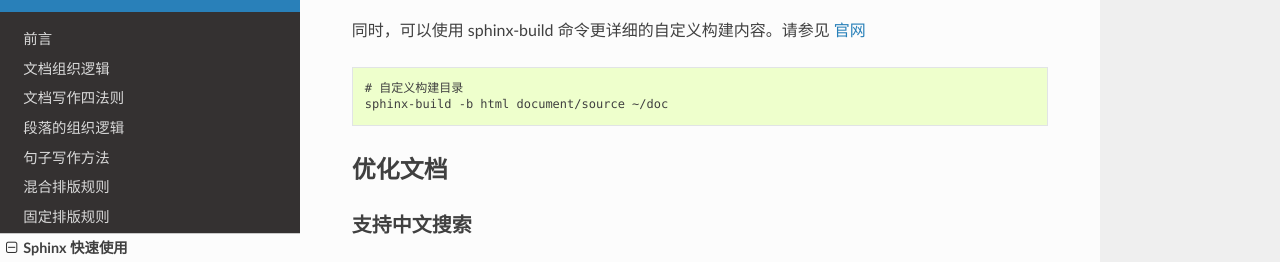
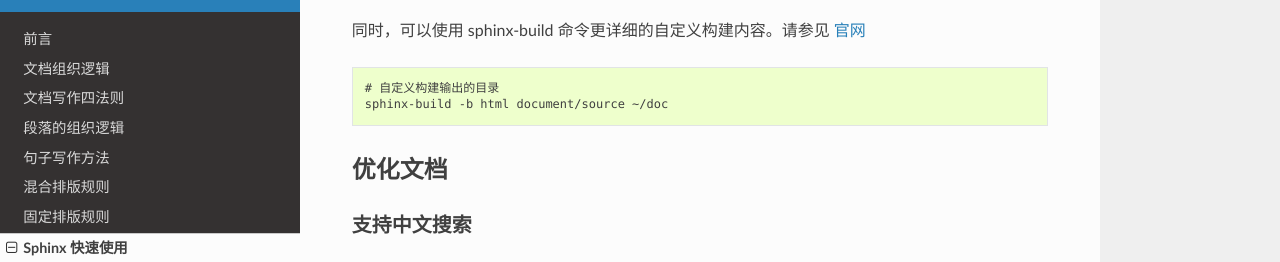
Before and after one commit to dongxg-top/write_the_document, a Sphinx documentation site: the page built from source/sphinx_started.rst, in a window 1280 px wide and 900 px high, scrolled down 1448 px. Shown: the part 179-441 px from the top of the window. Built offline with Sphinx 7.4.7 and the Read the Docs theme 2.0.0, drawn with Linux system fonts in a browser that asks for light colours.

Commit message:
change sphinx-build test

```diff
--- a/source/sphinx_started.rst
+++ b/source/sphinx_started.rst
@@ -76,7 +76,7 @@ sphinx-quickstart 脚本工具会在文档目录下创建了一个 Makefile 和
 
 ::
 
-    # 自定义构建目录
+    # 自定义构建输出的目录
     sphinx-build -b html document/source ~/doc
 
 
```
